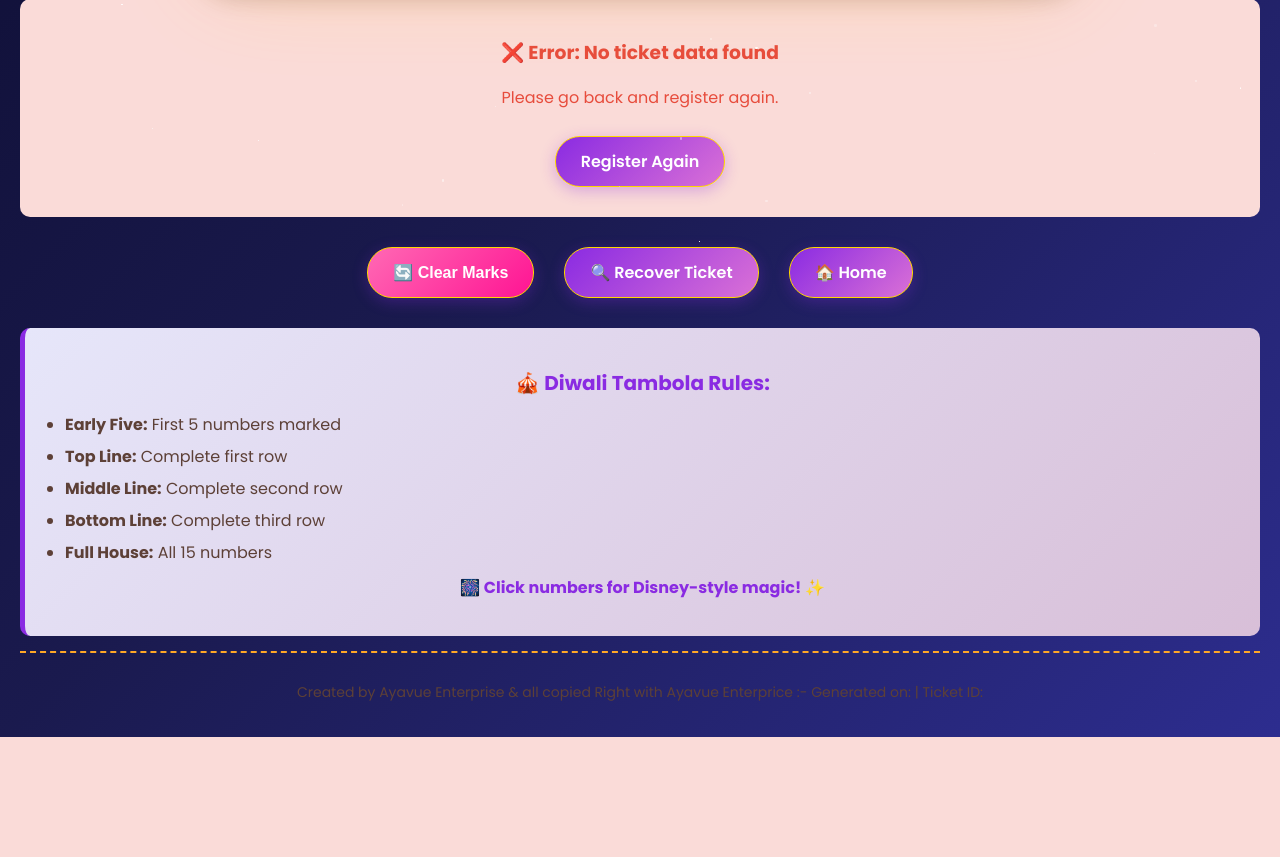
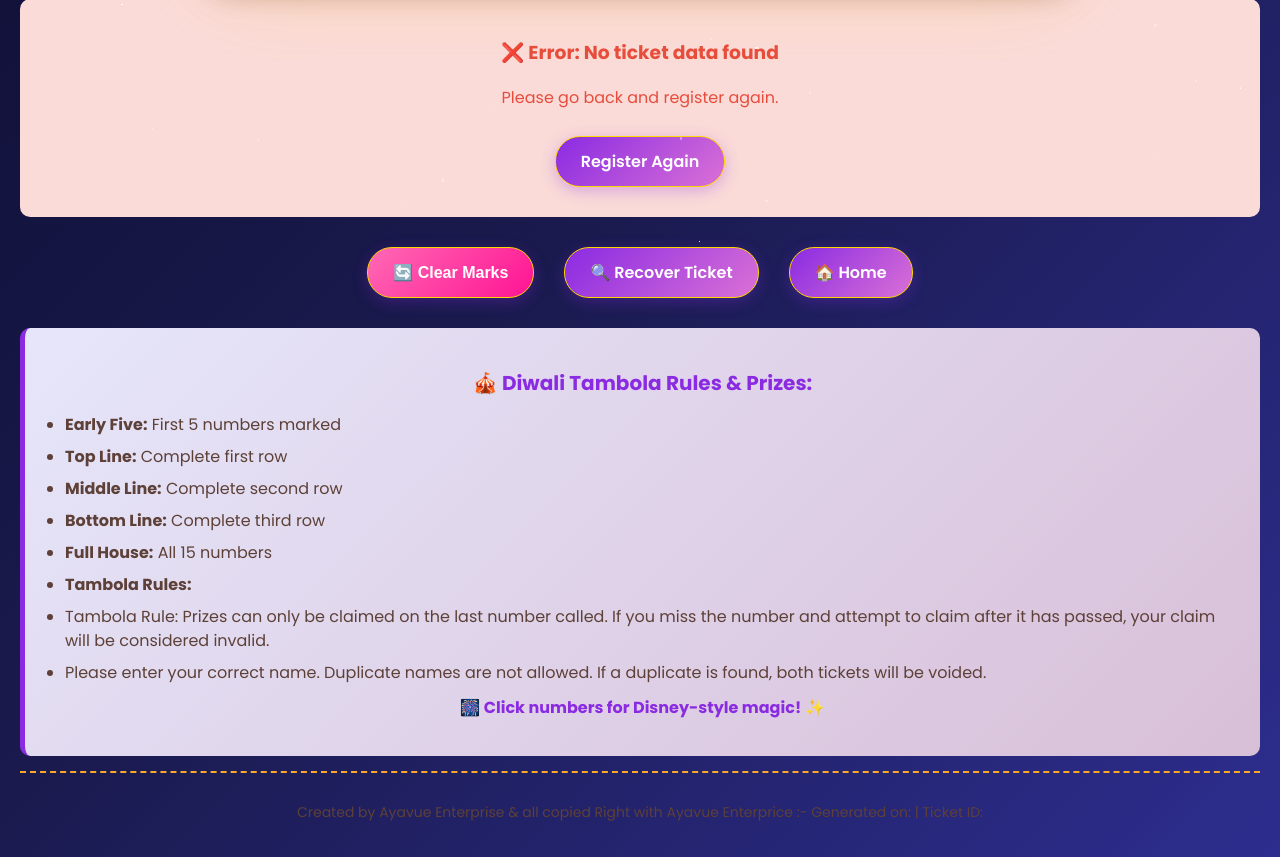
Before and after one commit to ayanlove81-creator/Tambola, a Flask app: template templates/ticket.html in a window 1280 px wide. Shown: the part 539-1396 px from the top of the page. Before the commit the page ends 1276 px from the top, so only its background shows below. Run offline with Flask 3, Linux system fonts and the light colour scheme; the template is opened without the code that fills it, so the values that code supplies are empty.

Commit message:
Update ticket.html

```diff
--- a/templates/ticket.html
+++ b/templates/ticket.html
@@ -645,13 +645,19 @@
         </div>
 
         <div class="instructions">
-            <h3>🎪 Diwali Tambola Rules:</h3>
+            <h3>🎪 Diwali Tambola Rules & Prizes:</h3>
             <ul>
                 <li><strong>Early Five:</strong> First 5 numbers marked</li>
                 <li><strong>Top Line:</strong> Complete first row</li>
                 <li><strong>Middle Line:</strong> Complete second row</li>
                 <li><strong>Bottom Line:</strong> Complete third row</li>
                 <li><strong>Full House:</strong> All 15 numbers</li>
+                <li><strong>Tambola Rules:</strong></li>
+                <li>Tambola Rule: Prizes can only be claimed on the last number called. If you miss the number and attempt to claim after it has passed, your claim will be considered invalid.
+</li>
+                <li>Please enter your correct name. Duplicate names are not allowed. If a duplicate is found, both tickets will be voided.
+</li>
+
             </ul>
             <p style="text-align: center; margin-top: 10px; font-weight: 600; color: #8a2be2;">
                 🎆 <strong>Click numbers for Disney-style magic!</strong> ✨
```
